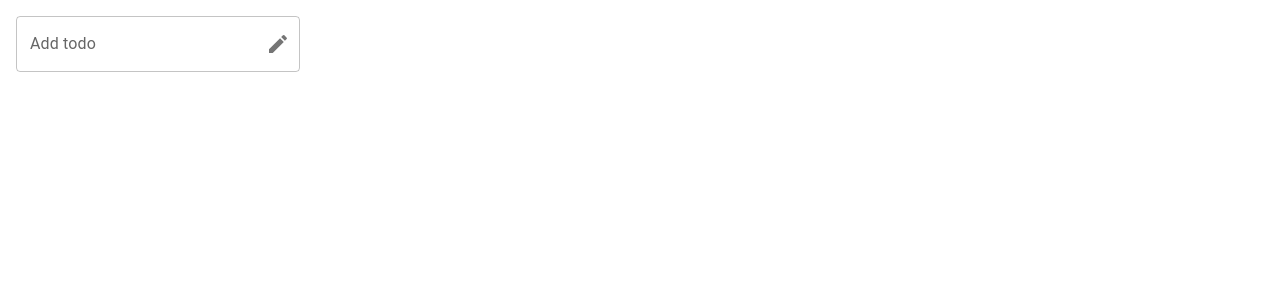
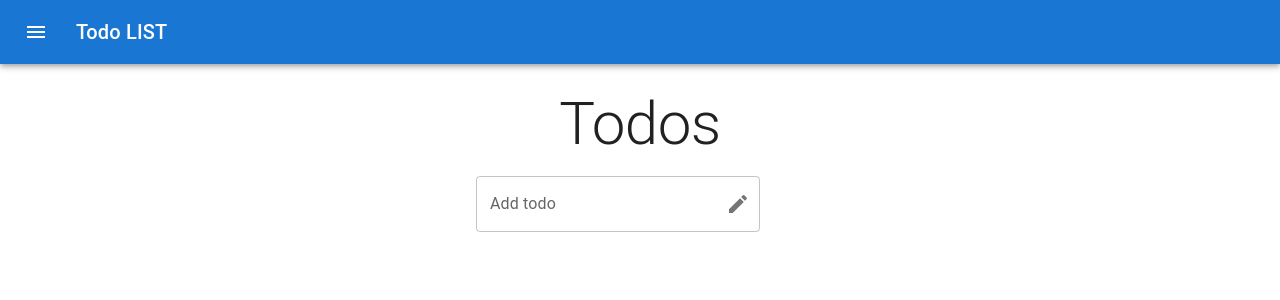
Before and after one commit to IvanKent/react-todo, a React (Vite) app: page / in a window 1280 px wide. Shown: the top 300 px of the page. Built offline with nearby package versions, Linux system fonts and the light colour scheme.

Commit message:
added navbar and the customized the final UI

```diff
--- a/src/App.jsx
+++ b/src/App.jsx
@@ -1,10 +1,12 @@
 import './App.css'
 import { CssBaseline } from '@mui/material'
 import TodoList from './TodoList'
+import Navbar from './Navbar'
 function App() {
   return (
     <div>
       <CssBaseline/>
+      <Navbar/>
       <TodoList/>
     </div>
   )
--- /dev/null
+++ b/src/Navbar.jsx
@@ -0,0 +1,30 @@
+import * as React from 'react';
+import AppBar from '@mui/material/AppBar';
+import Box from '@mui/material/Box';
+import Toolbar from '@mui/material/Toolbar';
+import Typography from '@mui/material/Typography';
+import Button from '@mui/material/Button';
+import IconButton from '@mui/material/IconButton';
+import MenuIcon from '@mui/icons-material/Menu';
+export default function Navbar() {
+  return (
+    <Box sx={{ flexGrow: 1 }}>
+      <AppBar position="static">
+        <Toolbar>
+          <IconButton
+            size="large"
+            edge="start"
+            color="inherit"
+            aria-label="menu"
+            sx={{ mr: 2 }}
+          >
+            <MenuIcon />
+          </IconButton>
+          <Typography variant="h6" component="div" sx={{ flexGrow: 1 }}>
+            Todo LIST
+          </Typography>
+        </Toolbar>
+      </AppBar>
+    </Box>
+  );
+}
--- a/src/TodoList.jsx
+++ b/src/TodoList.jsx
@@ -2,6 +2,8 @@
 import { useState, useEffect } from "react";
 import TodoItem from "./TodoItem";
 import TodoForm from "./TodoForm";
+import { Box } from '@mui/material';
+import {Typography} from '@mui/material';
 const initialTodos = () => {
     const data = JSON.parse(localStorage.getItem('todos'));
     if(!data) return [];
@@ -42,6 +44,18 @@
         );
     }, [todos])
     return (
+        <Box sx={{
+            display: 'flex',
+            flexDirection: 'column',
+            justifyContent: 'center',
+            alignItems: 'center',
+            m: 3
+        }}>
+            <Typography
+                variant='h2'
+            >
+                Todos
+            </Typography>
             <List sx={{ width: '100%', maxWidth: 360, bgcolor: 'background.paper' }}>
                 {todos.map((todo) => {
                     return <TodoItem todo={todo} key={todo.id} removeTodo={() => (removeTodo(todo.id))}
@@ -51,5 +65,7 @@
                 })}
                 <TodoForm addTodo={addTodo}/>
             </List>
+        </Box>
+
     )
 }
```
Lines whose indentation alone changed are shown as unchanged.
